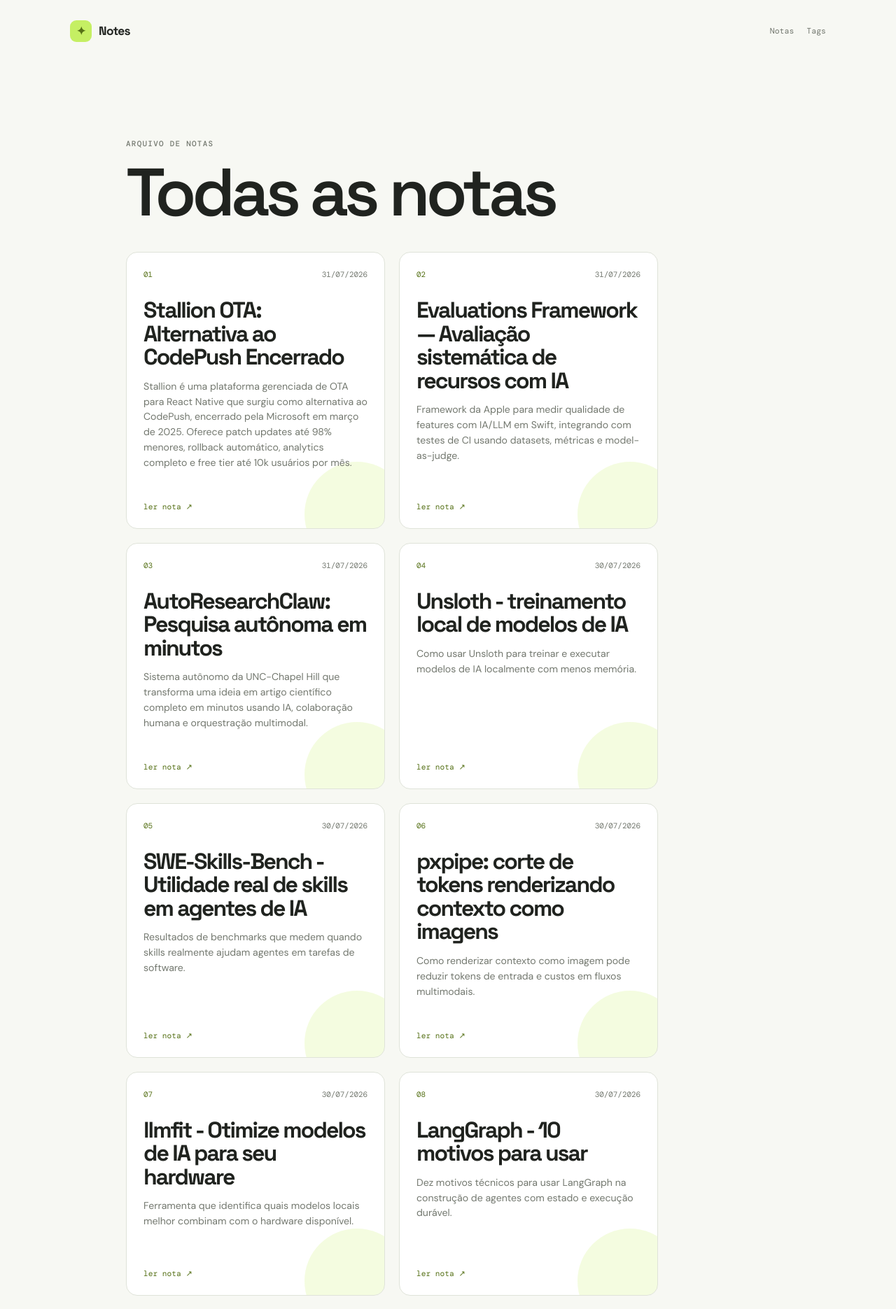
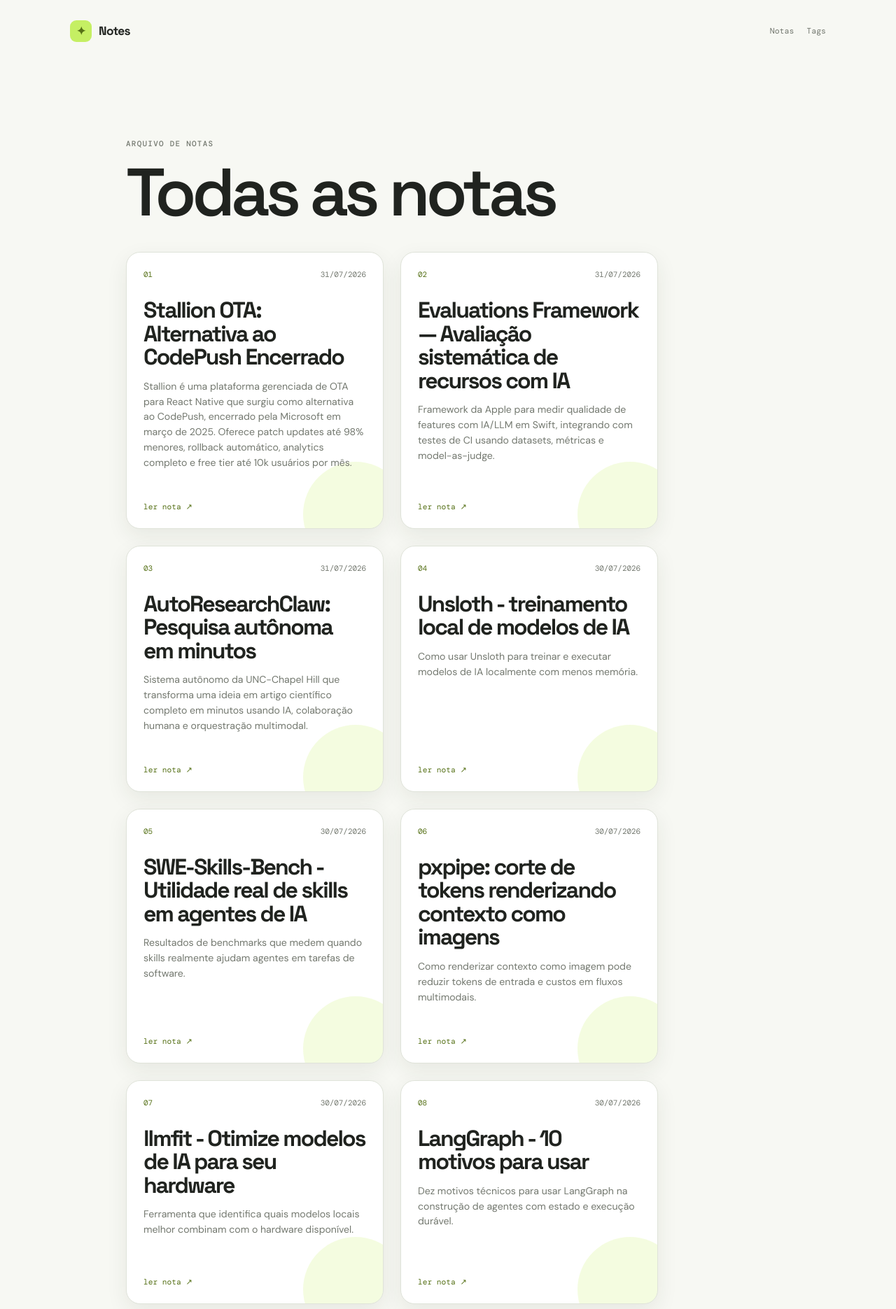
Before and after one commit to ronanrodrigo/notes, a Jekyll site: the page built from index.md, in a window 1280 px wide. Shown: the top 1871 px of the page at 70% size. Built offline with Jekyll 4.4.1, drawn with Linux system fonts in a browser that asks for light colours.

Commit message:
fix: make post cards visibly separated

```diff
--- a/_layouts/default.html
+++ b/_layouts/default.html
@@ -9,6 +9,7 @@
     {% feed_meta %}
 
     <link rel="stylesheet" href="{{ '/assets/css/style.css' | relative_url }}">
+    <link rel="stylesheet" href="{{ '/assets/css/cards.css' | relative_url }}">
   </head>
 
   <body>
--- /dev/null
+++ b/assets/css/cards.css
@@ -0,0 +1,143 @@
+.post-grid {
+  display: grid;
+  grid-template-columns: repeat(2, minmax(0, 1fr));
+  gap: 24px;
+  width: 100%;
+}
+
+.post-card {
+  display: flex;
+  min-width: 0;
+  min-height: 320px;
+  flex-direction: column;
+  padding: 24px;
+  overflow: hidden;
+  border: 1px solid #dfe3d9;
+  border-radius: 20px;
+  background: #ffffff;
+  box-shadow: 0 10px 30px rgba(35, 46, 27, 0.08);
+}
+
+.post-card:hover {
+  border-color: #8fa565;
+  box-shadow: 0 18px 50px rgba(35, 46, 27, 0.14);
+  transform: translateY(-3px);
+}
+
+.post-card-header {
+  display: flex;
+  align-items: center;
+  justify-content: space-between;
+  gap: 12px;
+  color: #73786f;
+  font: 0.68rem 'DM Mono', monospace;
+}
+
+.post-card-index {
+  color: #557016;
+}
+
+.post-card h2 {
+  margin: 28px 0 14px;
+  font-size: clamp(1.45rem, 3vw, 2rem);
+}
+
+.post-card h2 a {
+  color: #20231f;
+  text-decoration: none;
+}
+
+.post-card-description {
+  margin: 0 0 22px;
+  color: #73786f;
+  font-size: 0.88rem;
+  line-height: 1.55;
+}
+
+.frontmatter-list {
+  display: grid;
+  gap: 9px;
+  margin: 0;
+  padding: 0;
+}
+
+.frontmatter-item {
+  display: grid;
+  grid-template-columns: minmax(62px, 25%) 1fr;
+  gap: 12px;
+  padding-top: 9px;
+  border-top: 1px solid #dfe3d9;
+  font-size: 0.76rem;
+  line-height: 1.45;
+}
+
+.frontmatter-item dt {
+  color: #73786f;
+  font: 0.64rem 'DM Mono', monospace;
+}
+
+.frontmatter-item dd {
+  margin: 0;
+  overflow-wrap: anywhere;
+}
+
+.tag {
+  display: inline-block;
+  margin: 0 4px 4px 0;
+  padding: 4px 7px;
+  border-radius: 5px;
+  color: #73786f;
+  background: #f0f3e9;
+  font: 0.62rem 'DM Mono', monospace;
+}
+
+.post-card-link {
+  display: inline-block;
+  margin-top: auto;
+  padding-top: 22px;
+  color: #557016;
+  font: 0.7rem 'DM Mono', monospace;
+  text-decoration: none;
+}
+
+@media (prefers-color-scheme: dark) {
+  .post-card {
+    border-color: #384131;
+    background: #22271d;
+    box-shadow: 0 10px 30px rgba(0, 0, 0, 0.2);
+  }
+
+  .post-card:hover {
+    border-color: #8ca85f;
+  }
+
+  .post-card h2 a {
+    color: #eef2e7;
+  }
+
+  .post-card-description,
+  .post-card-header,
+  .frontmatter-item dt {
+    color: #a5ae9c;
+  }
+
+  .frontmatter-item {
+    border-color: #384131;
+  }
+
+  .tag {
+    color: #a5ae9c;
+    background: #303729;
+  }
+}
+
+@media (max-width: 650px) {
+  .post-grid {
+    grid-template-columns: 1fr;
+    gap: 18px;
+  }
+
+  .post-card {
+    min-height: 0;
+  }
+}
```
